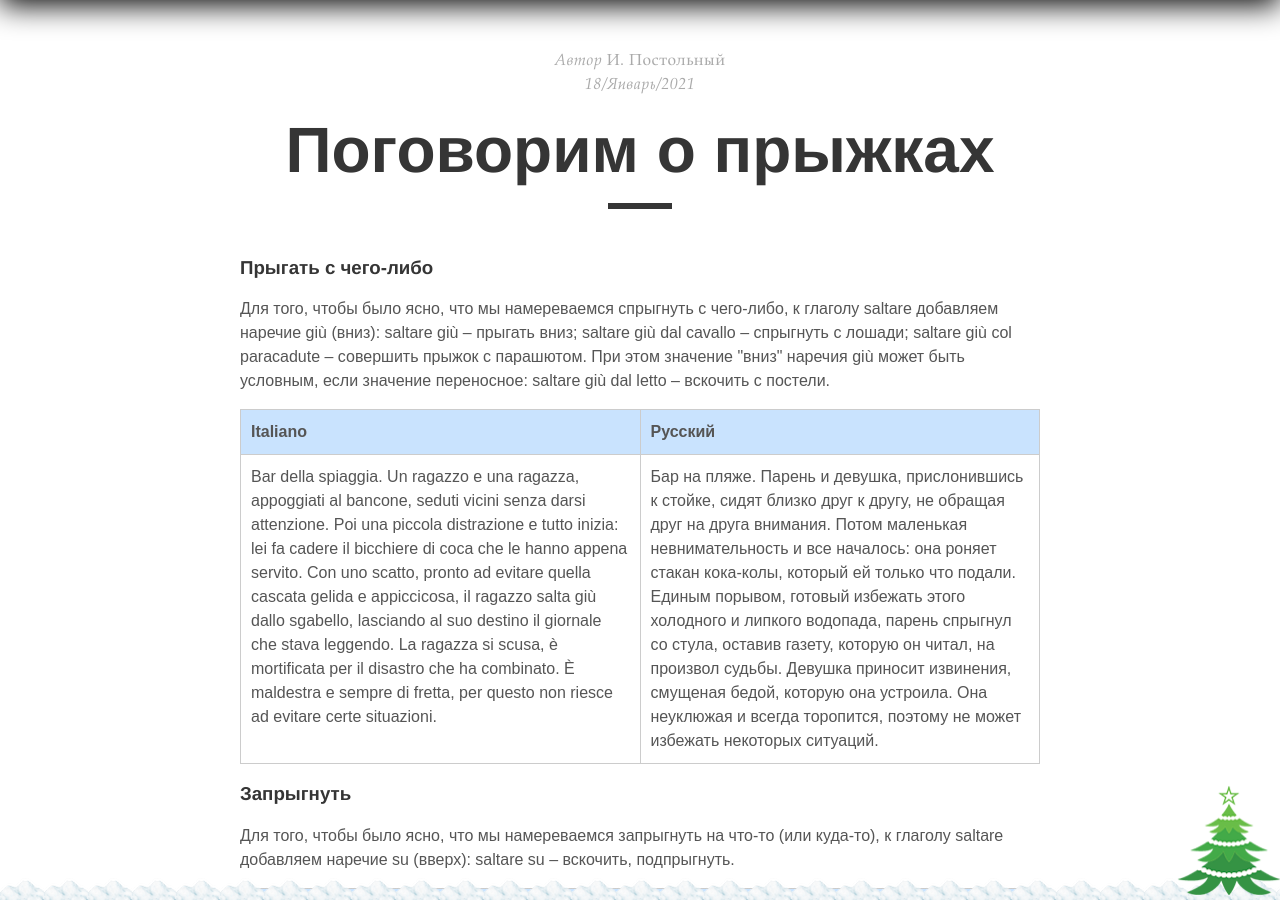
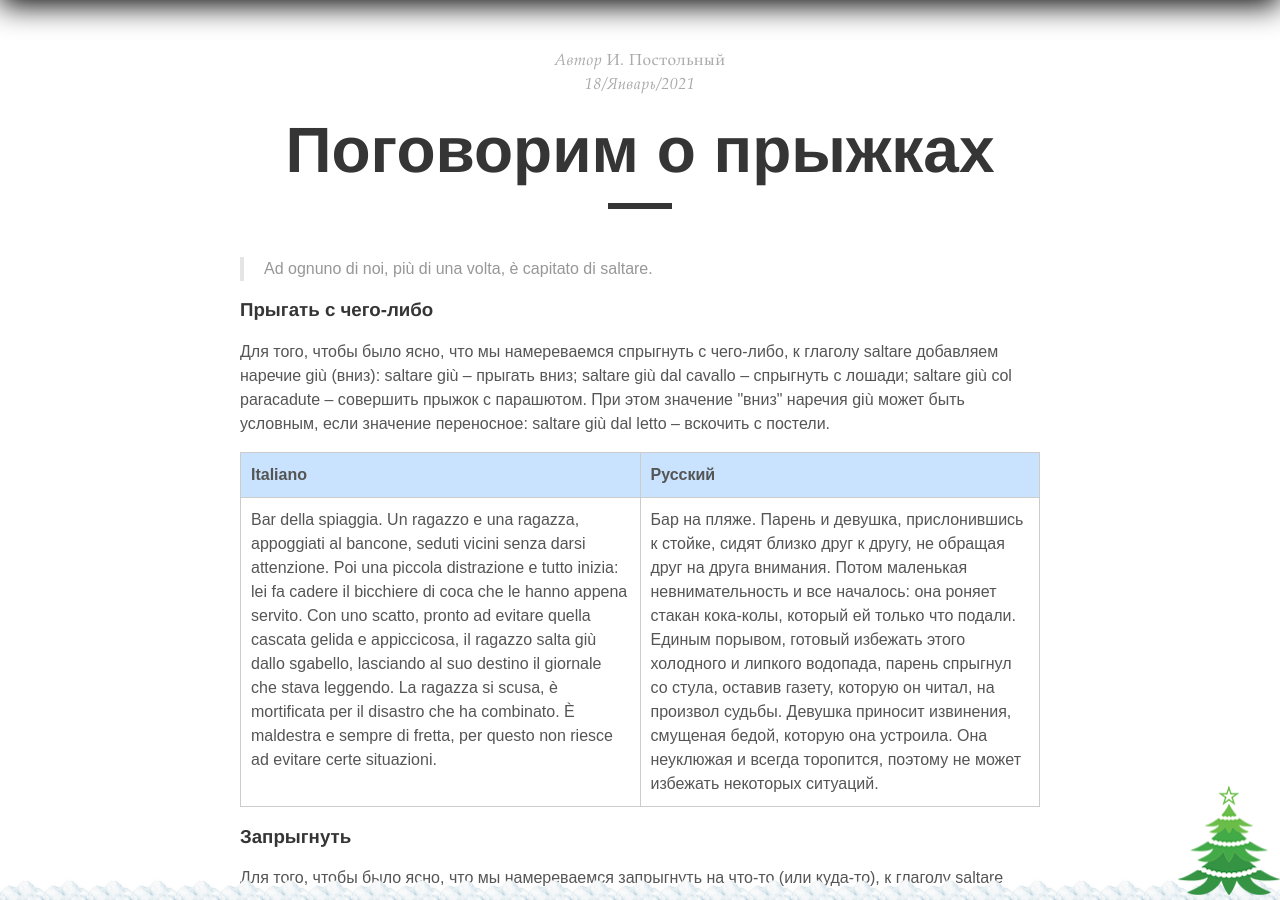
Before and after one commit to postolny/postolny.github.io, a Jekyll site: the page built from _posts/2021-01-18-parliamo-di-salti.md, in a window 1280 px wide and 900 px high, scrolled down 481 px. Built offline with Jekyll 4.4.1, drawn with Linux system fonts in a browser that asks for light colours; nearby versions of some CDN libraries.

Commit message:
Update 2021-01-18-parliamo-di-salti.md

```diff
--- a/_posts/2021-01-18-parliamo-di-salti.md
+++ b/_posts/2021-01-18-parliamo-di-salti.md
@@ -7,6 +7,8 @@ comments: false
 categories:
 tags: Frasi
 ---
+
+> Ad ognuno di noi, più di una volta, è capitato di saltare.
 
 ### Прыгать с чего-либо
 
```
